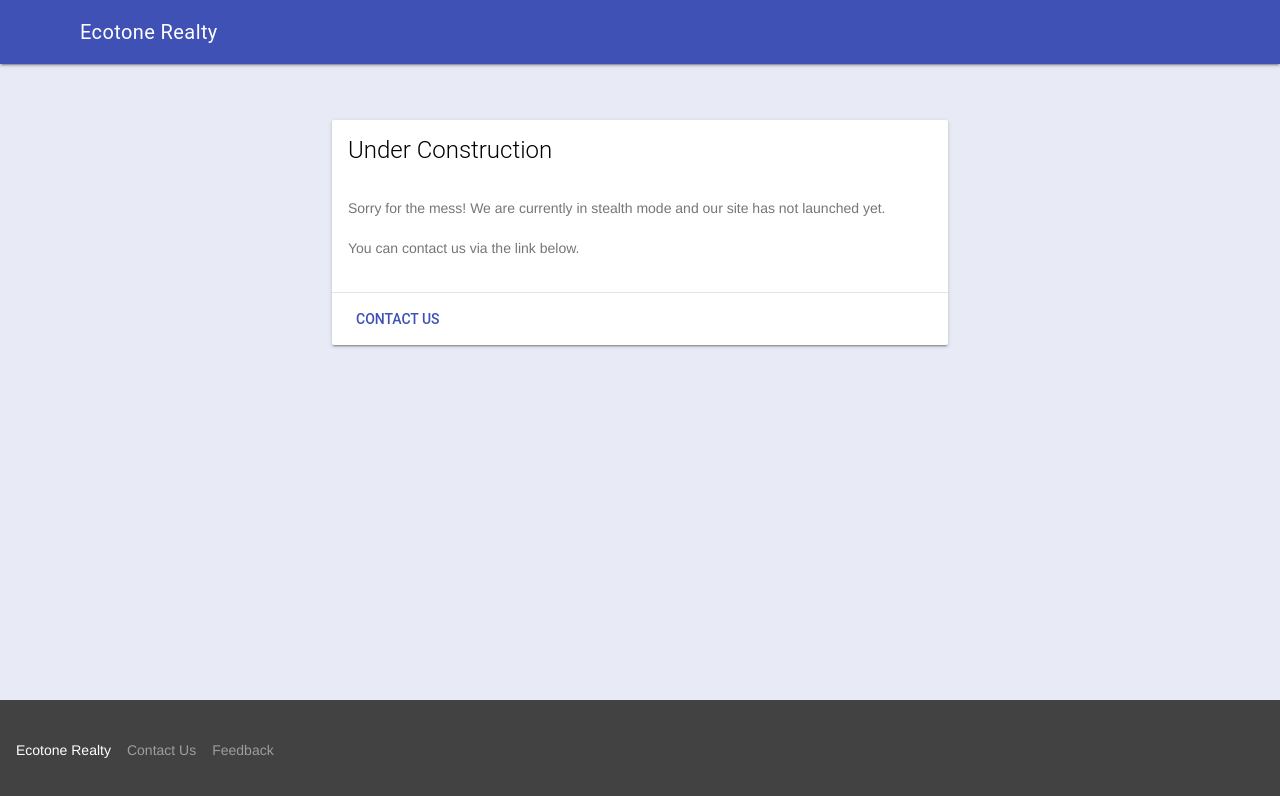
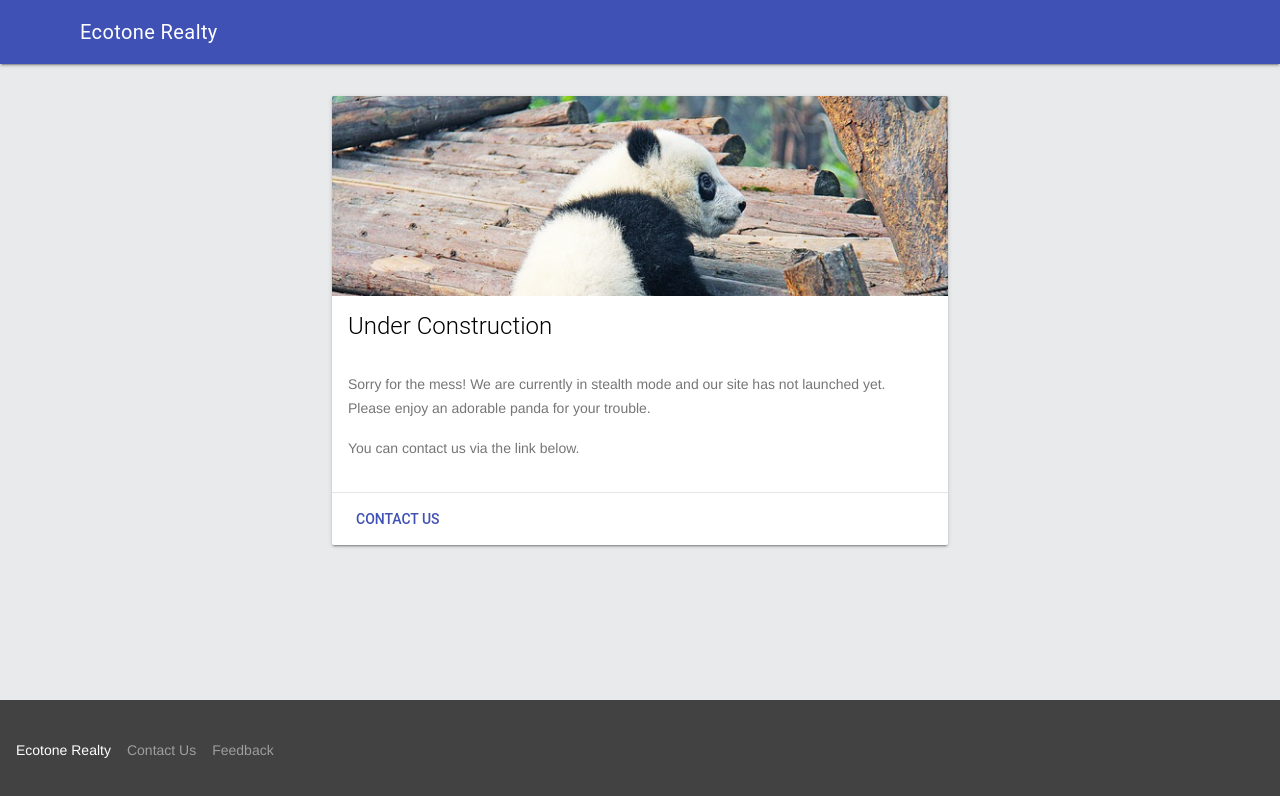
Before and after one commit to ecotonerealty/ecotone, a website: page index.html in a window 1280 px wide. Drawn offline with nearby package versions, Linux system fonts and the light colour scheme.

Commit message:
add a panda for troubles

```diff
--- a/index.css
+++ b/index.css
@@ -1,5 +1,9 @@
+body {
+	overflow: hidden;
+}
+
 .main-background {
-	background-color: #e8eaf6;
+	background-color: #e9eaec;
 }
 
 .page-content {
@@ -8,5 +12,10 @@
 
 .center-card {
 	width: 100%;
-	margin: 48 0;
+	margin: 24 0;
 }
+
+.card-image {
+	background: url("./images/black-and-white.jpg") right 50% top -25px / cover no-repeat;
+	height: 200px;
+}
--- a/index.html
+++ b/index.html
@@ -26,13 +26,14 @@
 				<div class="page-content mdl-grid  mdl-cell--middle">
 					<div class="mdl-cell--6-col mdl-cell-8-tablet mdl-cell-10-phone">
 						<div class="center-card mdl-card mdl-shadow--2dp">
+							<div class="card-image"></div>
 							<div class="mdl-card__title">
 								<h2 class="mdl-card__title-text">Under Construction</h2>
 							</div>
 							<div class="center-card-body mdl-card__supporting-text">
 								<p>
 									Sorry for the mess! We are currently in stealth mode and our site has not launched
-									yet.
+									yet. Please enjoy an adorable panda for your trouble.
 								</p>
 								<p>You can contact us via the link below.</p>
 							</div>
```
Also changed, not shown: images/black-and-white.jpg (added), images/panda.jpg (added), 1 other file.
